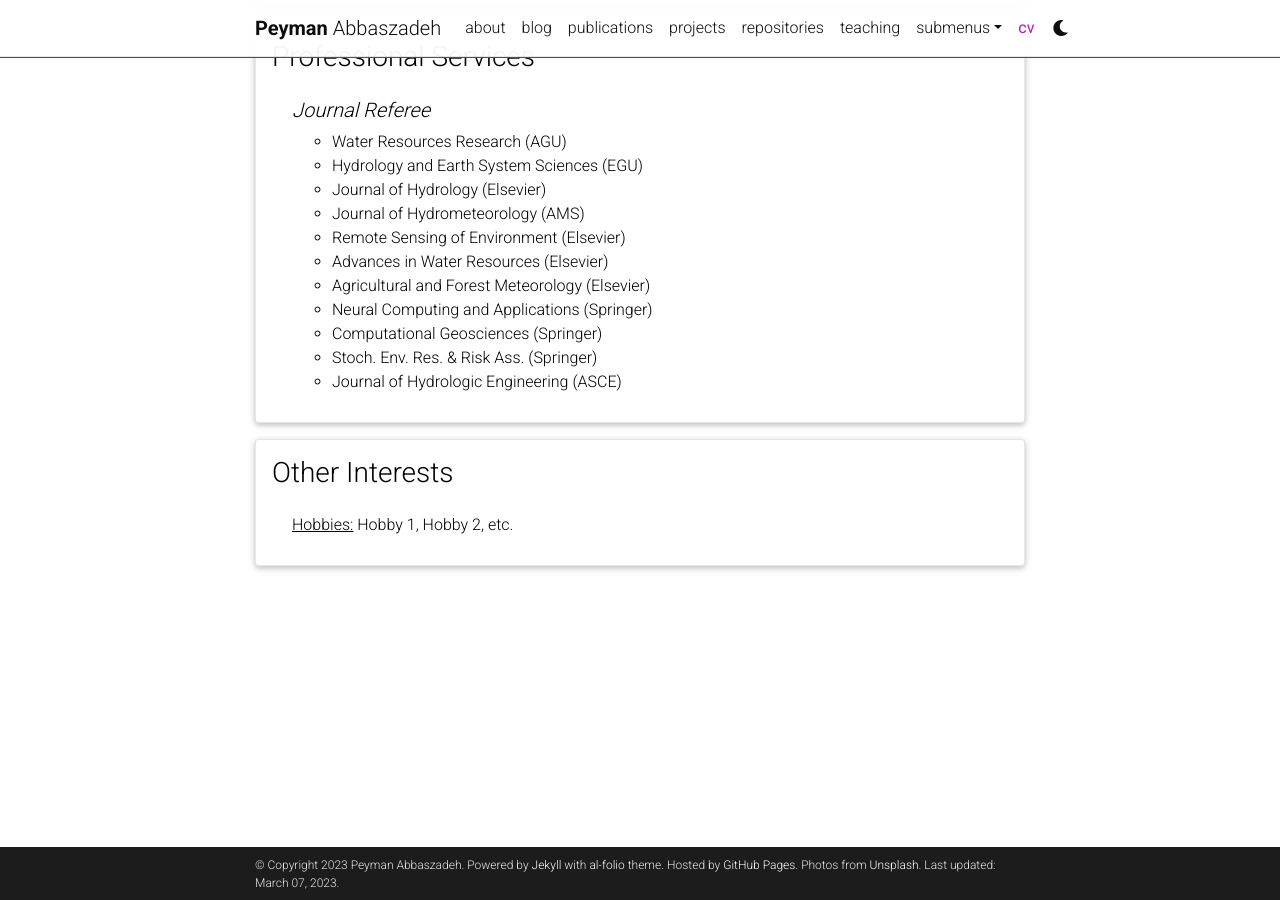
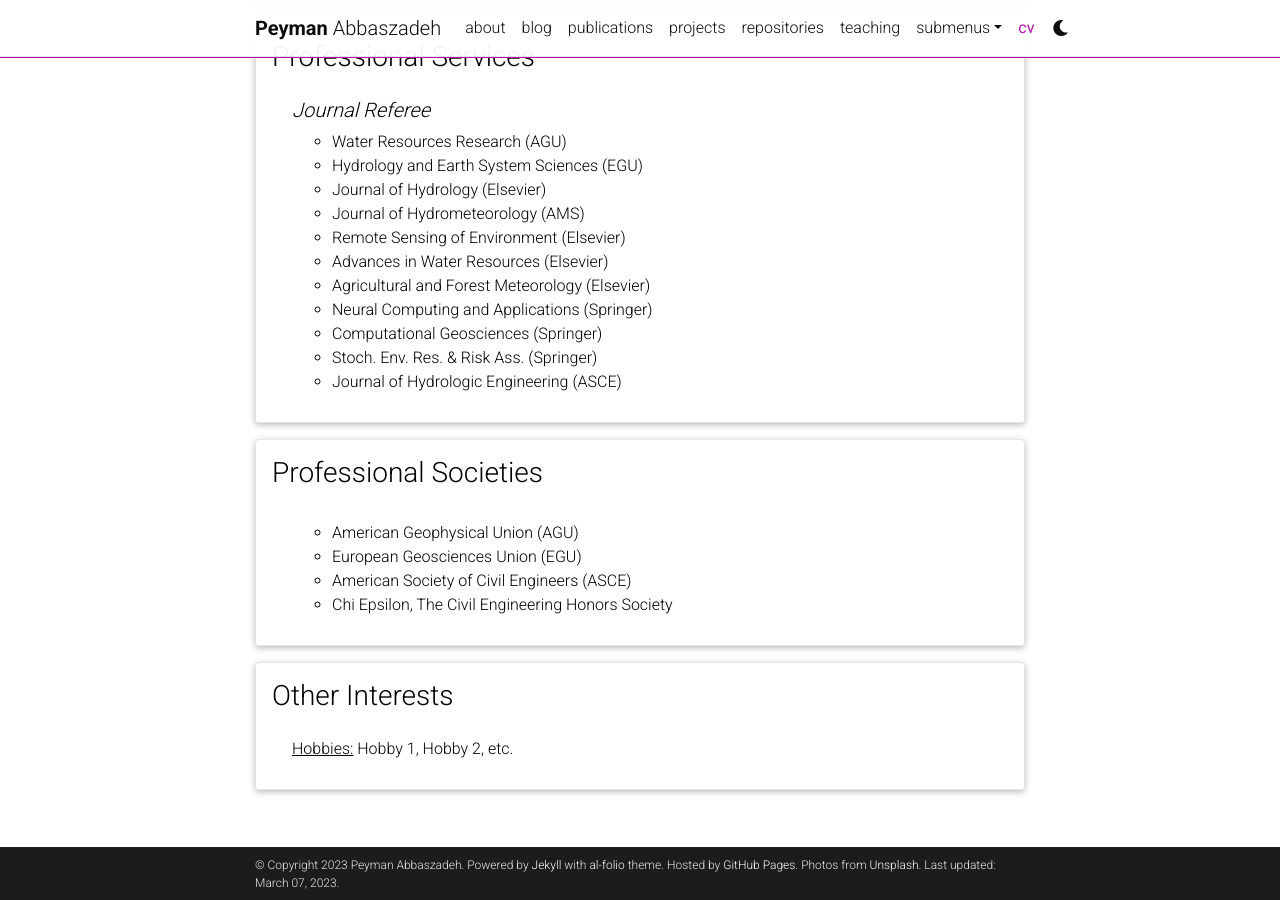
Before and after one commit to Pabbaszadeh/Pabbaszadeh.github.io, a Jekyll site: the page built from _pages/cv.md, in a window 1280 px wide and 900 px high, scrolled down 3172 px. Built offline with Jekyll 4.4.1, drawn with Linux system fonts in a browser that asks for light colours; comment, search, counter and statistics services are not loaded; a style sheet for code colours, icons or effects is not loaded.

Commit message:
Update cv.yml

```diff
--- a/_data/cv.yml
+++ b/_data/cv.yml
@@ -149,6 +149,16 @@
         - Stoch. Env. Res. & Risk Ass. (Springer)
         - Journal of Hydrologic Engineering (ASCE)
 
+- title: Professional Societies
+  type: nested_list
+  contents:
+    - title:
+      items:
+        - American Geophysical Union (AGU)
+        - European Geosciences Union (EGU)
+        - American Society of Civil Engineers (ASCE)
+        - Chi Epsilon, The Civil Engineering Honors Society
+
 - title: Other Interests
   type: list
   contents:
```
